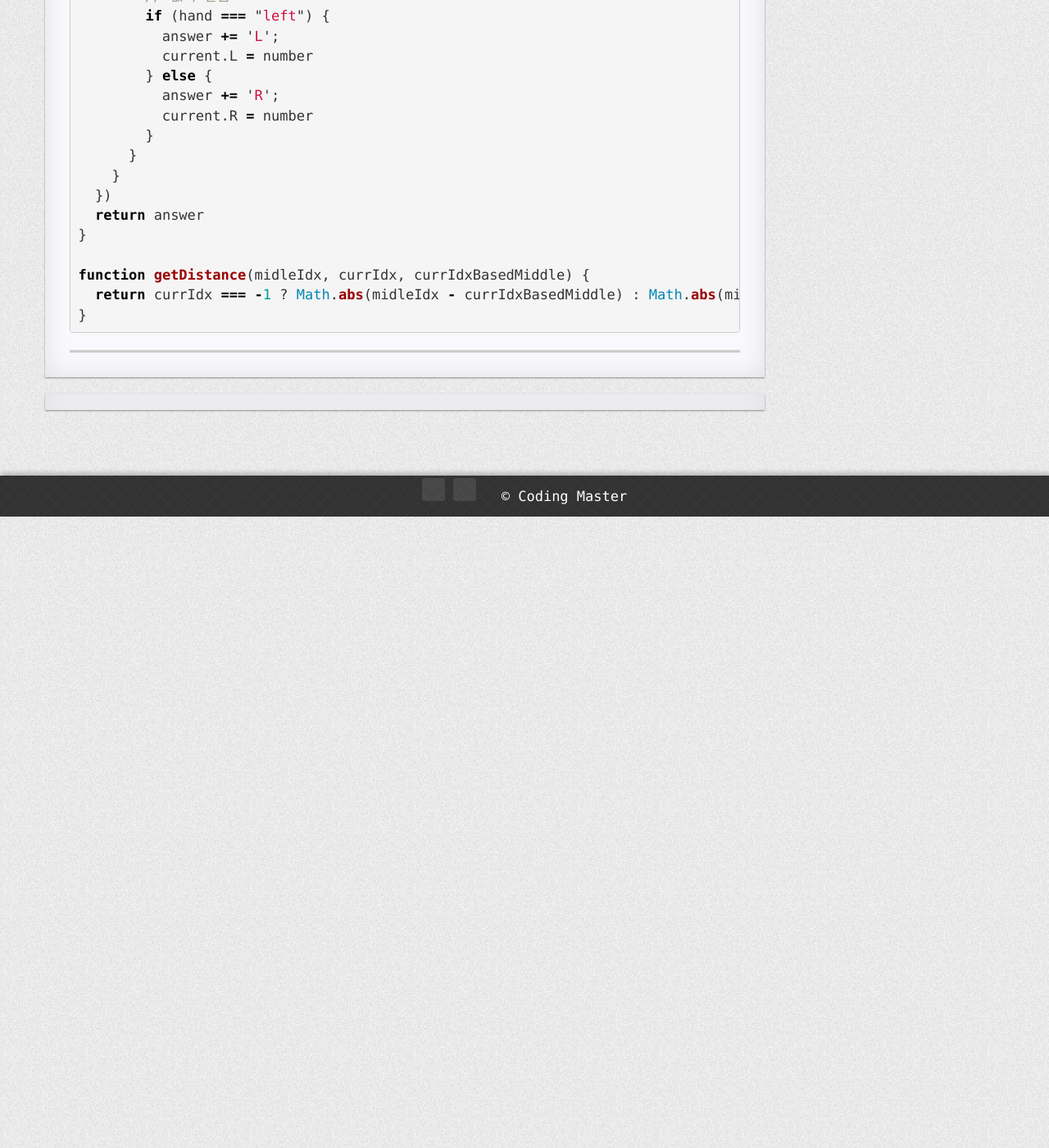
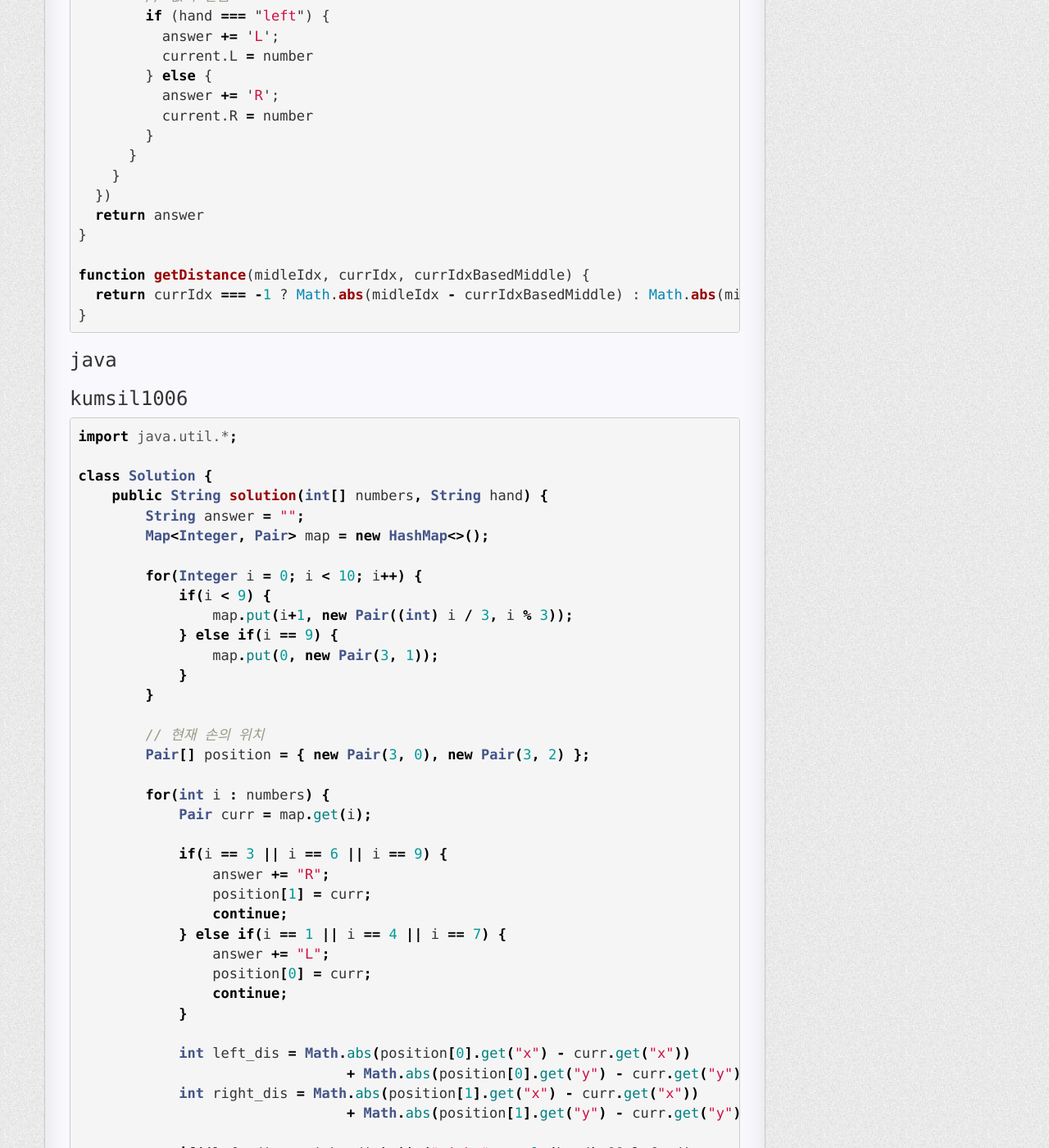
Before and after one commit to COMA-coding-master/COMA-coding-master.github.io, a Jekyll site: the page built from _posts/2022-01-16-키패드누르기.md, in a window 1280 px wide and 1400 px high, scrolled down 1843 px. Shown: the whole window at 82% size. Built offline with Jekyll 4.4.1, drawn with Linux system fonts in a browser that asks for light colours; nearby versions of some CDN libraries; comment, search, counter and statistics services are not loaded; a style sheet for code colours, icons or effects is not loaded; some of the changed text lies outside the part shown.

Commit message:
6주차 문제풀이 추가(윤수빈/java)

````diff
--- a/_posts/2022-01-16-키패드누르기.md
+++ b/_posts/2022-01-16-키패드누르기.md
@@ -95,3 +95,70 @@ function getDistance(midleIdx, currIdx, currIdxBasedMiddle) {
   return currIdx === -1 ? Math.abs(midleIdx - currIdxBasedMiddle) : Math.abs(midleIdx - currIdx) + 1
 }
 ```
+
+### java
+
+### kumsil1006
+
+```java
+import java.util.*;
+
+class Solution {
+    public String solution(int[] numbers, String hand) {
+        String answer = "";
+        Map<Integer, Pair> map = new HashMap<>();
+
+        for(Integer i = 0; i < 10; i++) {
+            if(i < 9) {
+                map.put(i+1, new Pair((int) i / 3, i % 3));
+            } else if(i == 9) {
+                map.put(0, new Pair(3, 1));
+            }
+        }
+
+        // 현재 손의 위치
+        Pair[] position = { new Pair(3, 0), new Pair(3, 2) };
+
+        for(int i : numbers) {
+            Pair curr = map.get(i);
+
+            if(i == 3 || i == 6 || i == 9) {
+                answer += "R";
+                position[1] = curr;
+                continue;
+            } else if(i == 1 || i == 4 || i == 7) {
+                answer += "L";
+                position[0] = curr;
+                continue;
+            }
+
+            int left_dis = Math.abs(position[0].get("x") - curr.get("x"))
+                                + Math.abs(position[0].get("y") - curr.get("y"));
+            int right_dis = Math.abs(position[1].get("x") - curr.get("x"))
+                                + Math.abs(position[1].get("y") - curr.get("y"));
+
+            if((left_dis > right_dis) || ("right".equals(hand) && left_dis == right_dis)) {
+                answer += "R";
+                position[1] = curr;
+            } else {
+                answer += "L";
+                position[0] = curr;
+            }
+        }
+        return answer;
+    }
+}
+
+class Pair {
+    int x = -1;
+    int y = -1;
+
+    Pair(int x, int y) {
+        this.x = x;
+        this.y = y;
+    }
+    public int get(String key) {
+        return "x".equals(key) ? this.x : this.y;
+    }
+}
+```
````
Also changed, not shown: _posts/2022-01-16-숫자문자열과영단어.md (+20 -0 lines).
